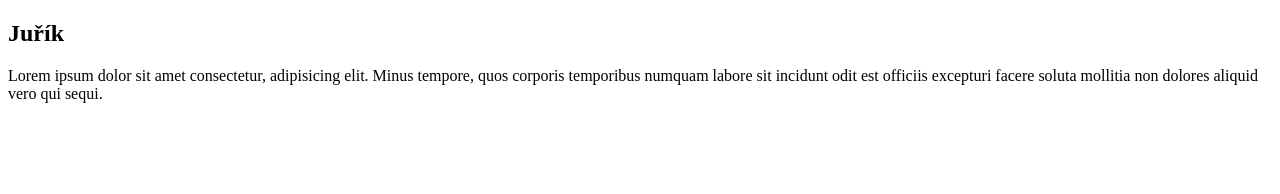
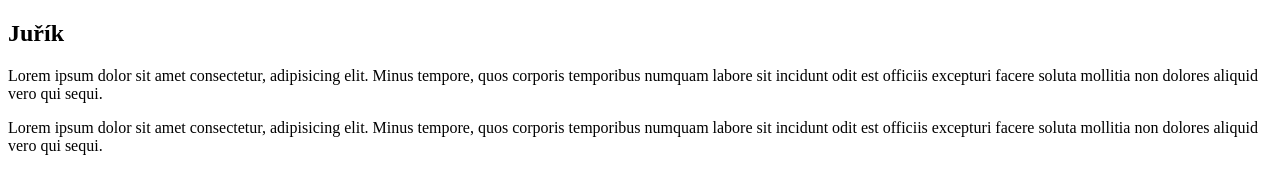
Before and after one commit to xkirujx/Jurik2, a plain HTML site: page index.html in a window 1280 px wide. Drawn offline with Linux system fonts and the light colour scheme.

Commit message:
přidán druhý ostavec

```diff
--- a/index.html
+++ b/index.html
@@ -9,5 +9,9 @@
 
     <p>Lorem ipsum dolor sit amet consectetur, adipisicing elit. Minus tempore, quos corporis temporibus numquam labore
         sit incidunt odit est officiis excepturi facere soluta mollitia non dolores aliquid vero qui sequi.</p>
+
+    <p>Lorem ipsum dolor sit amet consectetur, adipisicing elit. Minus tempore, quos corporis temporibus numquam labore
+        sit incidunt odit est officiis excepturi facere soluta mollitia non dolores aliquid vero qui sequi.</p>
+
 </body>
 </html>
```
